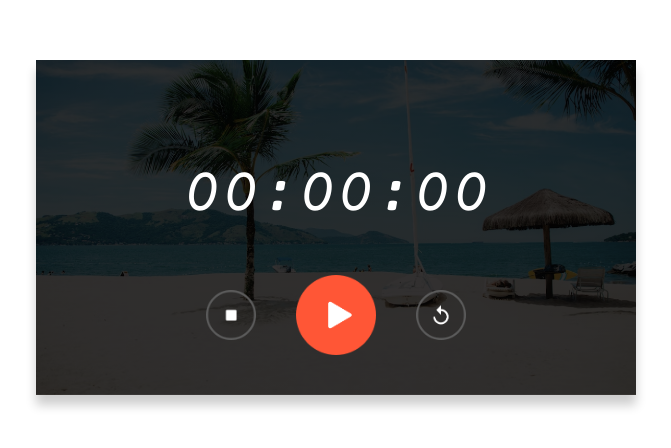
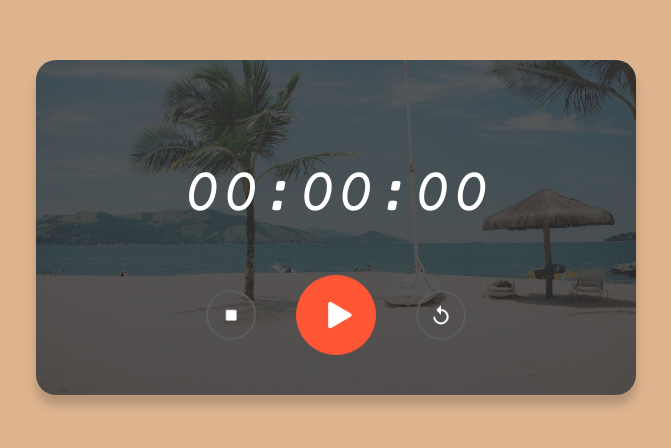
Before and after one commit to rinsha-aish/Stopwatch, a plain HTML site: page index.html in a window 1280 px wide. Shown: the part 140-588 px from the top of the page, without its empty margins (304-975 px from the left). Drawn offline with nearby package versions, Linux system fonts and the light colour scheme.

Commit message:
final_commit

```diff
--- a/styles.css
+++ b/styles.css
@@ -1,13 +1,16 @@
 @import url("https://fonts.googleapis.com/css2?family=Courier+Prime:ital@1&display=swap");
 
 body {
-  background: #ffffff;
+  background: #ddb48e;
   font-family: "Courier Prime", monospace;
 }
 .stopwatch {
   width: 90%;
   max-width: 600px;
-  background-image: linear-gradient(rgba(0, 0, 0, 0.8), rgba(0, 0, 0, 0.8)),
+  background-image: linear-gradient(
+      rgba(55, 54, 54, 0.8),
+      rgba(41, 40, 40, 0.8)
+    ),
     url(images/background.png);
   background-size: cover;
   background-position: center;
@@ -15,7 +18,8 @@ body {
   padding: 40px 0;
   color: white;
   margin: 200px auto 0;
-  box-shadow: 0 10px 10px rgba(0, 0, 0, 0.2);
+  box-shadow: 0 10px 10px rgba(23, 22, 22, 0.2);
+  border-radius: 20px;
 }
 
 .stopwatch h1 {
```
